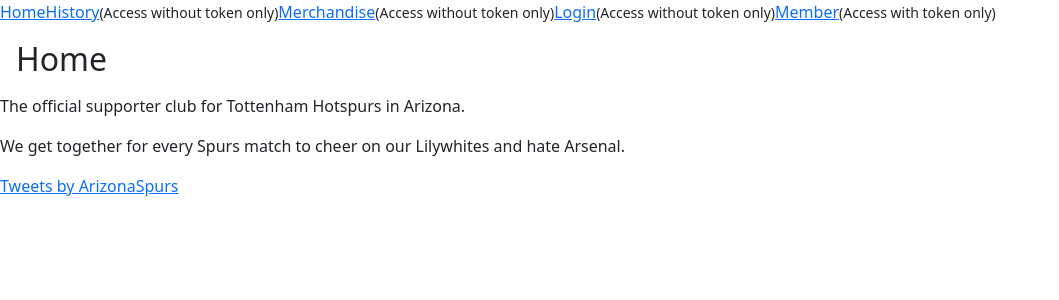
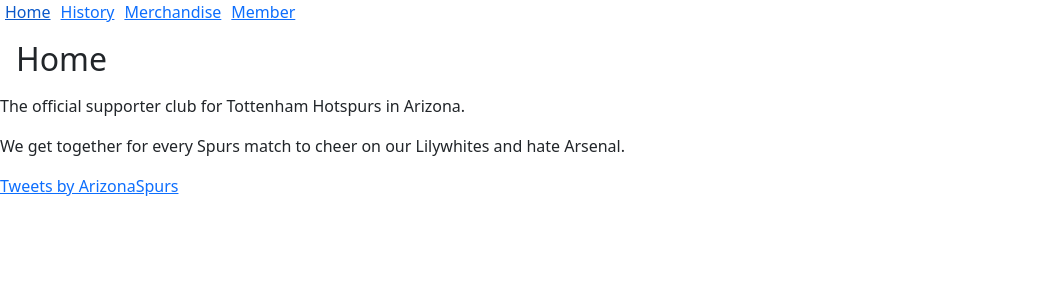
Before and after one commit to JMan4342/ArizonaSpurs, a React (Create React App) app: page / in a window 1280 px wide. Shown: the top 300 px of the page, without its empty margins (0-1059 px from the left). Built offline with nearby package versions, Linux system fonts and the light colour scheme.

Commit message:
Attempt to fix routing issue with member page

```diff
--- a/src/Utils/PrivateRoute.js
+++ b/src/Utils/PrivateRoute.js
@@ -1,13 +1,14 @@
 import React from 'react';
-import { Route, Navigate } from 'react-router-dom';
+import { Route, Navigate, useLocation } from 'react-router-dom';
 import { getToken } from './Common';
 
 // handle the private routes
 function PrivateRoute({ component: Component, ...rest }) {
+    let location = useLocation()
     return (
         <Route
         {...rest}
-        render={(props) => getToken() ? <Component {...props} /> : <Navigate to={{ pathname: '/login', state: { from: props.location } }} />}
+        render={(props) => getToken() ? <Component {...props} /> : <Navigate to="/login" state={{ from: location }} replace/>}
         />
     )
 }
--- a/src/components/PageContainer.js
+++ b/src/components/PageContainer.js
@@ -1,5 +1,11 @@
 import React, { useEffect, useState } from "react";
-import { BrowserRouter, Route, Routes, NavLink } from "react-router-dom";
+import {
+  BrowserRouter,
+  Route,
+  Routes,
+  NavLink,
+//   Navigate,
+} from "react-router-dom";
 // import NavBar from "./NavBar";
 import History from "./pages/History";
 import Home from "./pages/Home";
@@ -9,7 +15,7 @@
 // import useToken from "./useToken";
 // import Dashboard from "./Dashboard/Dashboard";
 // import Preferences from "./Preferences/Preferences";
-// import PrivateRoute from "../Utils/PrivateRoute";
+import PrivateRoute from "../Utils/PrivateRoute";
 // import PublicRoute from "../Utils/PublicRoute";
 import { getToken, removeUserSession, setUserSession } from "../Utils/Common";
 import axios from "axios";
@@ -88,7 +94,7 @@
   }, []);
 
   if (authLoading && getToken()) {
-      return <div className="content">Checking Authentication...</div>
+    return <div className="content">Checking Authentication...</div>;
   }
 
   return (
@@ -96,33 +102,59 @@
       <BrowserRouter>
         <div>
           <div>
-            <NavLink exact activeClassName="active" to="/">
+            <NavLink
+              exact
+              activeClassName="active"
+              to="/"
+              style={{ padding: 5 }}
+            >
               Home
             </NavLink>
-            <NavLink activeClassName="active" to="/history">
+            <NavLink
+              activeClassName="active"
+              to="/history"
+              style={{ padding: 5 }}
+            >
               History
             </NavLink>
-            <small>(Access without token only)</small>
-            <NavLink activeClassName="active" to="/merchandise">
+            <NavLink
+              activeClassName="active"
+              to="/merchandise"
+              style={{ padding: 5 }}
+            >
               Merchandise
             </NavLink>
-            <small>(Access without token only)</small>
-            <NavLink activeClassName="active" to="/login">
+            {/* <NavLink
+              activeClassName="active"
+              to="/login"
+              style={{ padding: 5 }}
+            >
               Login
-            </NavLink>
-            <small>(Access without token only)</small>
-            <NavLink activeClassName="active" to="/member">
+            </NavLink> */}
+            <NavLink
+              activeClassName="active"
+              to="/member"
+              style={{ padding: 5 }}
+            >
               Member
             </NavLink>
-            <small>(Access with token only)</small>
+            {/* <NavLink activeClassName="active" to="/private">
+              Member
+            </NavLink> */}
           </div>
           <div>
             <Routes>
-              <Route exact path="/" element={<Home />} />
-              <Route path="/history" element={<History />} />
-              <Route path="/merchandise" element={<Merchandise />} />
-              <Route path="/login" element={<Login />} />
-              <Route path="/member" element={<Member />} />
+              <Route exact path="/" element={<Home />}></Route>
+              <Route path="/history" element={<History />}></Route>
+              <Route path="/merchandise" element={<Merchandise />}></Route>
+              <Route path="/login" element={<Login />}></Route>
+              <Route path="/member" element={
+                  <PrivateRoute>
+                      <Member />
+                  </PrivateRoute>
+              }>
+                  {/* <Route path="/" element={<PrivateRoute />} /> */}
+              </Route>
             </Routes>
           </div>
         </div>
--- a/src/components/pages/Member.js
+++ b/src/components/pages/Member.js
@@ -1,5 +1,8 @@
 import React from "react";
-import { getUser, removeUserSession } from "../../Utils/Common";
+import {
+  getUser,
+  removeUserSession
+} from "../../Utils/Common";
 
 export default function Member(props) {
   const user = getUser();
@@ -15,7 +18,7 @@
       <div>
         <h2 className="m-3">Member Dashboard</h2>
       </div>
-      <h3>Welcome {user.name}!</h3>
+      <h3>Welcome {user}!</h3>
       <input type="button" onClick={handleLogout} value="Logout" />
       <div>
         <p>
```
